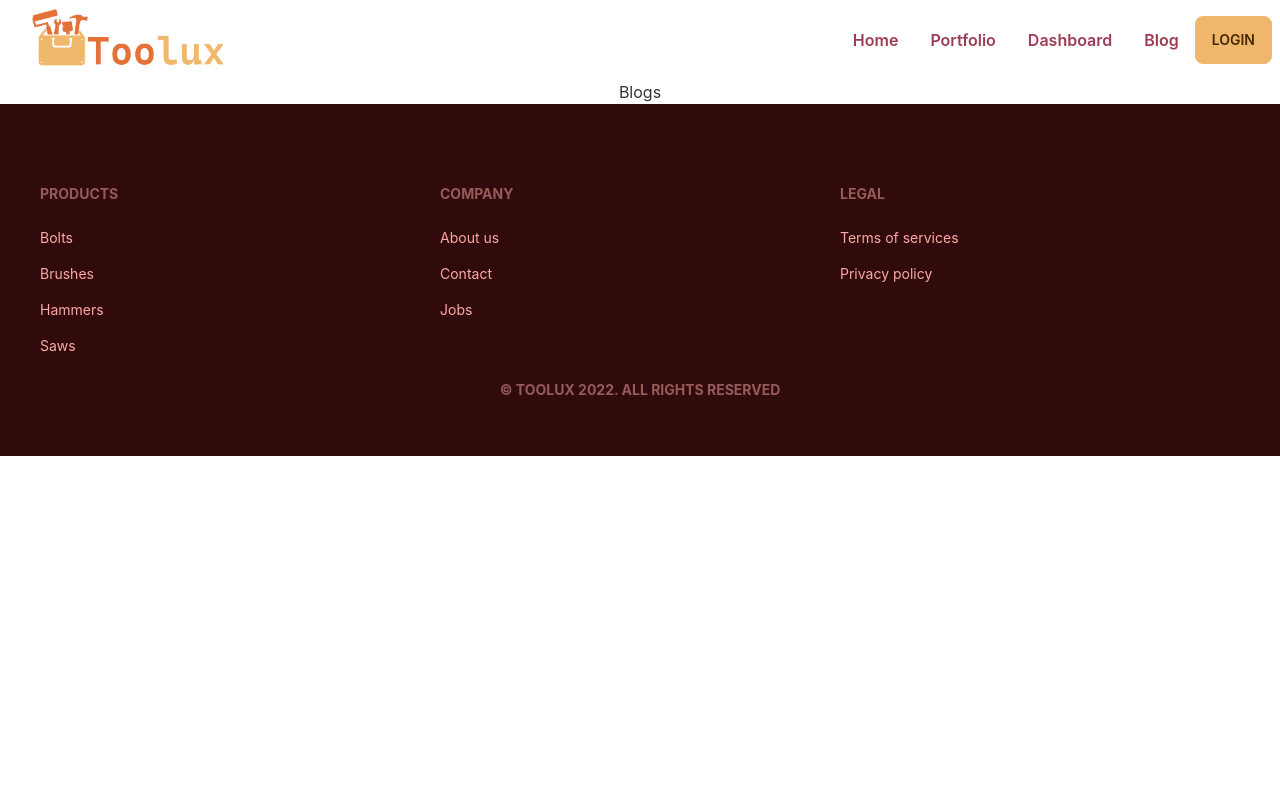
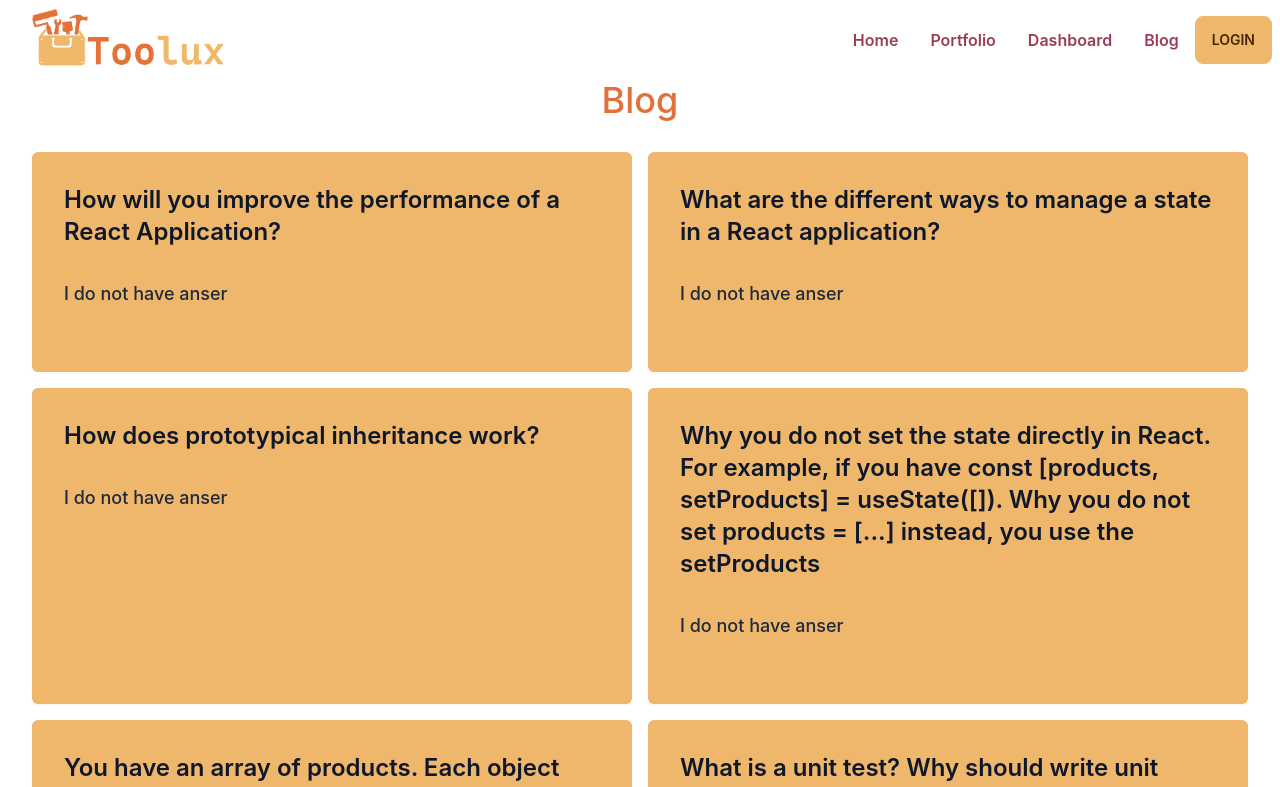
Before and after one commit to najmulhc/toolux-frontend, a React (Create React App) app: page /blog in a window 1280 px wide. Shown: the top 787 px of the page. Built offline with nearby package versions, Linux system fonts and the light colour scheme; no server answers.

Commit message:
blogs questions and design is done

```diff
--- a/src/Pages/Blogs/Blogs.js
+++ b/src/Pages/Blogs/Blogs.js
@@ -1,7 +1,46 @@
-import React from 'react'
+import React from "react";
+import Heading from "../../Components/Heading";
 
-const Blogs = () => (
-    <div>Blogs</div>
-  )
+const Blogs = () => {
+  const QnA = [
+    {
+      qestion:"How will you improve the performance of a React Application?",
+      answer:"I do not have anser"
+    },
+    {
+      qestion:"What are the different ways to manage a state in a React application?",
+      answer:"I do not have anser"
+    },
+    {
+      qestion:"How does prototypical inheritance work?",
+      answer:"I do not have anser"
+    },
+    {
+      qestion:"Why you do not set the state directly in React. For example, if you have const [products, setProducts] = useState([]). Why you do not set products = [...] instead, you use the setProducts",
+      answer:"I do not have anser"
+    },
+    {
+      qestion:"You have an array of products. Each object has a name, price, description, etc. How will you implement a search to find products by name?",
+      answer:"I do not have anser"
+    },
+    {
+      qestion:"What is a unit test? Why should write unit tests?",
+      answer:"I do not have anser"
+    },
+  ];
+  return (
+    <main className="container mx-auto">
+      <Heading>Blog</Heading>
+      <div className="grid grid-cols-1 md:grid-cols-2 gap-4 m-8">
+        {QnA.map((set) => (
+          <div className="bg-primary bg-opecity-30 rounded-md shadow-sm p-8 text-left">
+            <h1 className="text-2xl text-slate-900 font-semibold mb-8">{set.qestion}</h1>
+            <p className="font-medium text-slate-800 text-lg mt-4 text-left mb-8">{ set.answer}</p>
+          </div>
+        ))}
+      </div>
+    </main>
+  );
+};
 
-export default Blogs
+export default Blogs;
--- a/src/Pages/Portfolio/Portfolio.js
+++ b/src/Pages/Portfolio/Portfolio.js
@@ -12,7 +12,7 @@ const Portfolio = () =>  (
             <img src="https://i.ibb.co/6YLtMgg/280512704-1229218437620216-1370335974306163024-n.jpg" alt="280512704-1229218437620216-1370335974306163024-n"  className="w-96 h-96 my-32"/>
         </div>
         <Heading >Skills I have </Heading>
-        <p className="font-medium text-slate-800 text-lg mt-4 text-left">I have gained some knowledge in modern web technologies that helps me to develop web applications. This skill includes technologies like,
+        <p className="font-medium text-slate-800 text-lg mt-4 text-left mb-4">I have gained some knowledge in modern web technologies that helps me to develop web applications. This skill includes technologies like,
             <li>HTML5</li>
             <li>CSS3</li>
             <li>CSS Frameworks and libraries like Bootstrap, TailwindCSS etc.</li>
@@ -21,6 +21,10 @@ const Portfolio = () =>  (
             <li>JSON</li>
             <li>ReactJs</li>
             <li>NodeJs etc.</li>
+        </p>
+        <Heading >My Education </Heading>
+        <p className="font-medium text-slate-800 text-lg mt-4 text-left mb-8">I am a under-gradutate student of first year in the University of Dhaka which is known as the best University in Bangladesh. I am doing my bachalors degree in Management Information Systems(MIS) as major. But I feel more pation in Computer Science than my major. So I use internet to learn concepts that are being tought to the Computer Science students so that I do not feel sad that I am not a CS student and I can be ready to work in the software development industry.
+
         </p>
         {/* projects */}
         <Heading > Recent Projects</Heading>
```
